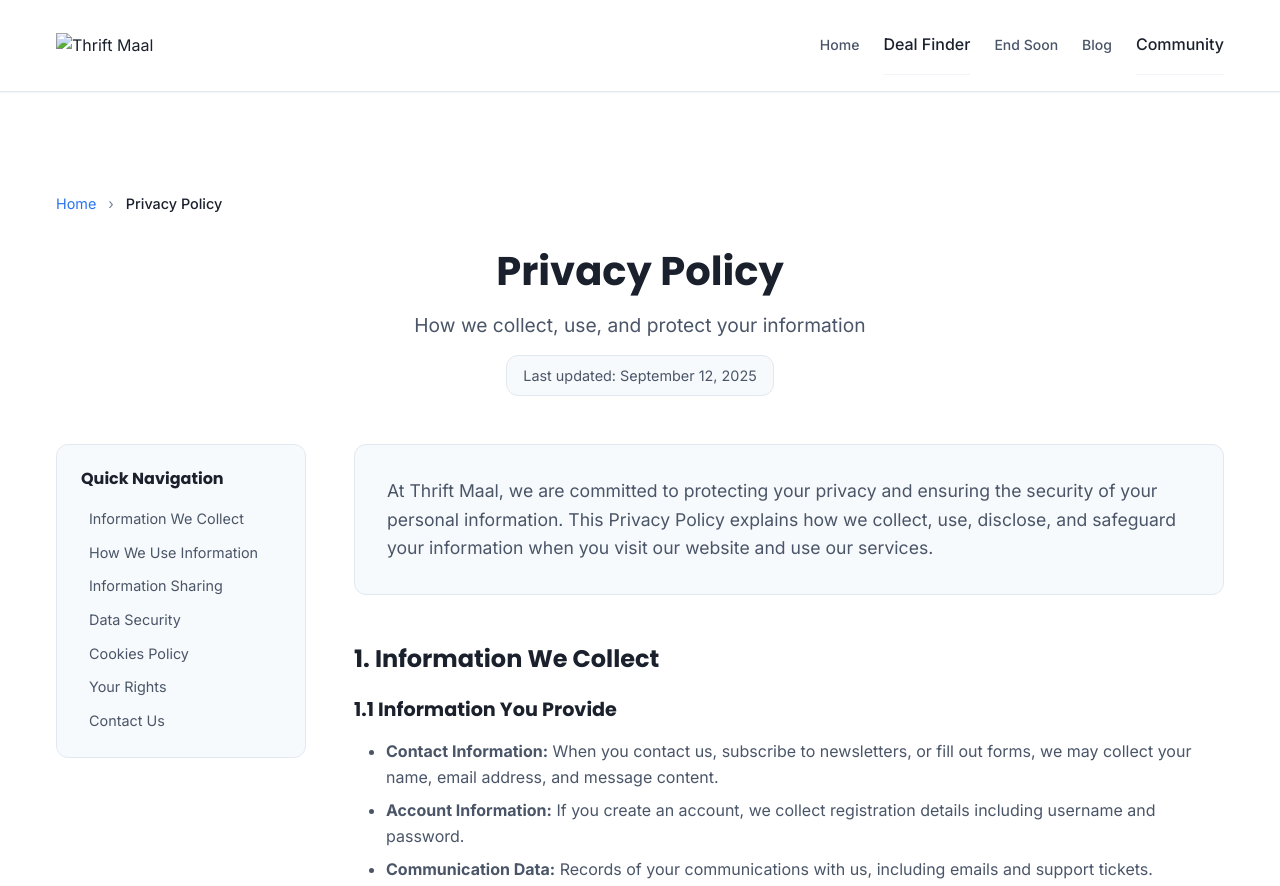
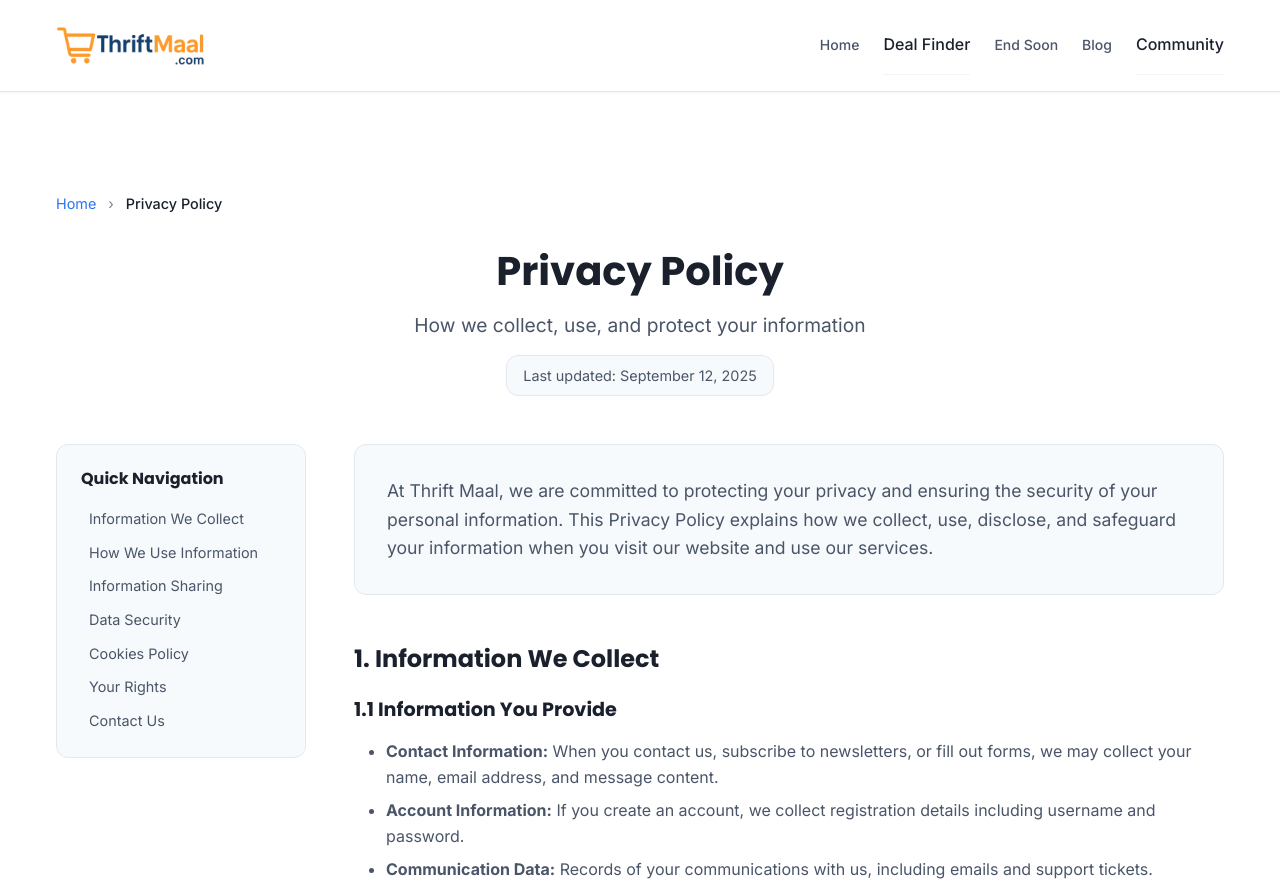
Before and after one commit to streming0606/DealFamSheduler, a plain HTML site: page pages/privacy-policy.html in a window 1280 px wide. Shown: the top 886 px of the page. Drawn offline with Linux system fonts and the light colour scheme; files whose address does not match are found by name.

Commit message:
Update privacy-policy.html

```diff
--- a/pages/privacy-policy.html
+++ b/pages/privacy-policy.html
@@ -15,7 +15,7 @@
     <link rel="canonical" href="https://yourwebsite.com/pages/privacy-policy.html">
 
 <!-- Favicon -->
-<link rel="icon" type="image/png" href="images/logo/favicon1.png">
+<link rel="icon" type="image/png" href="../images/logo/favicon1.png">
 
 </head>
 <body>
@@ -29,7 +29,7 @@
             </button>
 
             <div class="logo">
-                <img src="images/logo/logo.png" alt="Thrift Maal" class="logo-icon">
+                <img src="../images/logo/logo.png" alt="Thrift Maal" class="logo-icon">
                 <div class="logo-text">
 
                 </div>
@@ -305,7 +305,7 @@
             <div class="footer-content">
                 <div class="footer-section">
                     <div class="footer-logo">
-                        <img src="images/logo/logo.png" alt="Thrift Maal">
+                        <img src="../images/logo/logo.png" alt="Thrift Maal">
 
                     </div>
                     <p>Your smart shopping companion for the best deals and offers online.</p>
```
